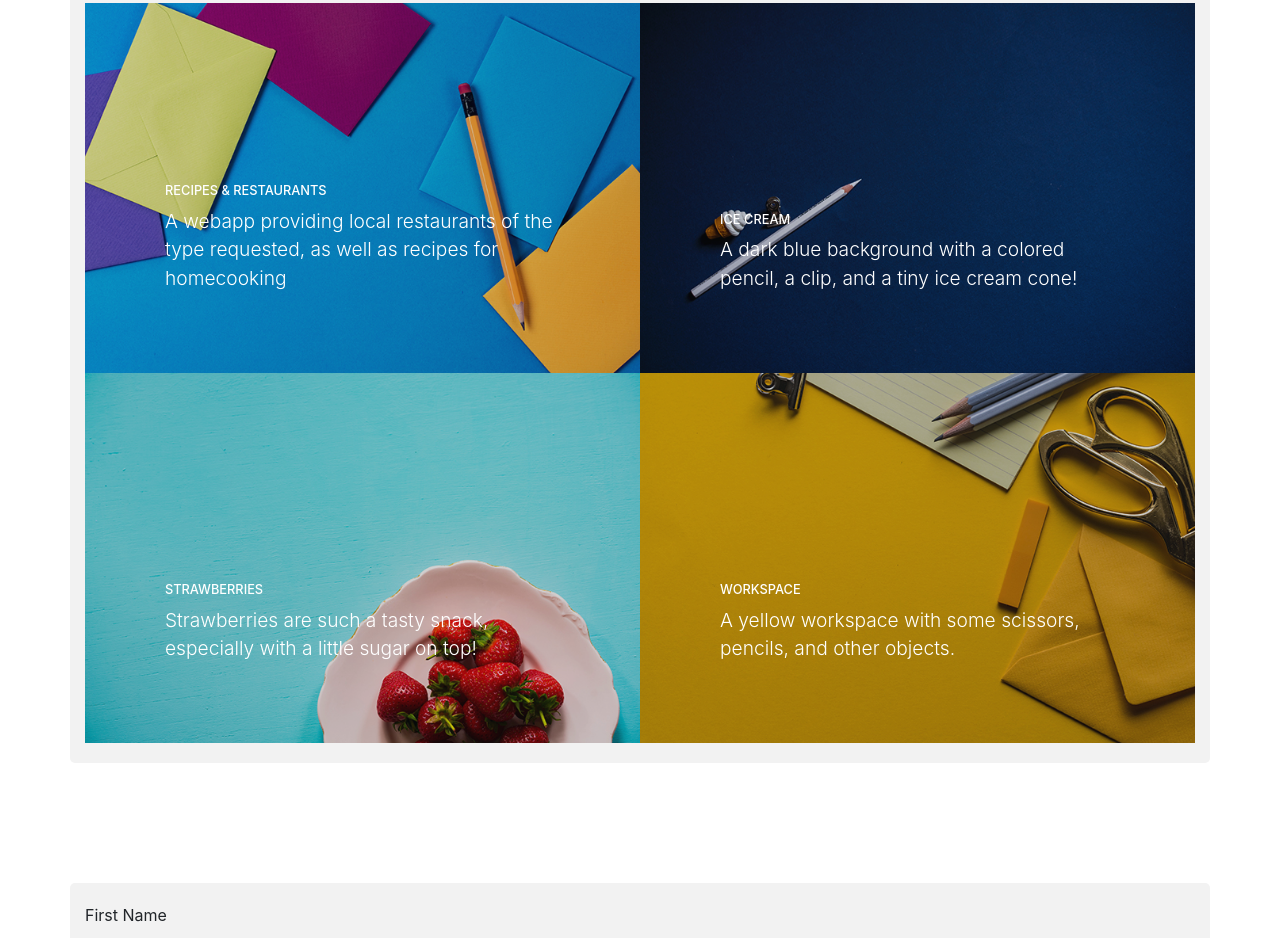
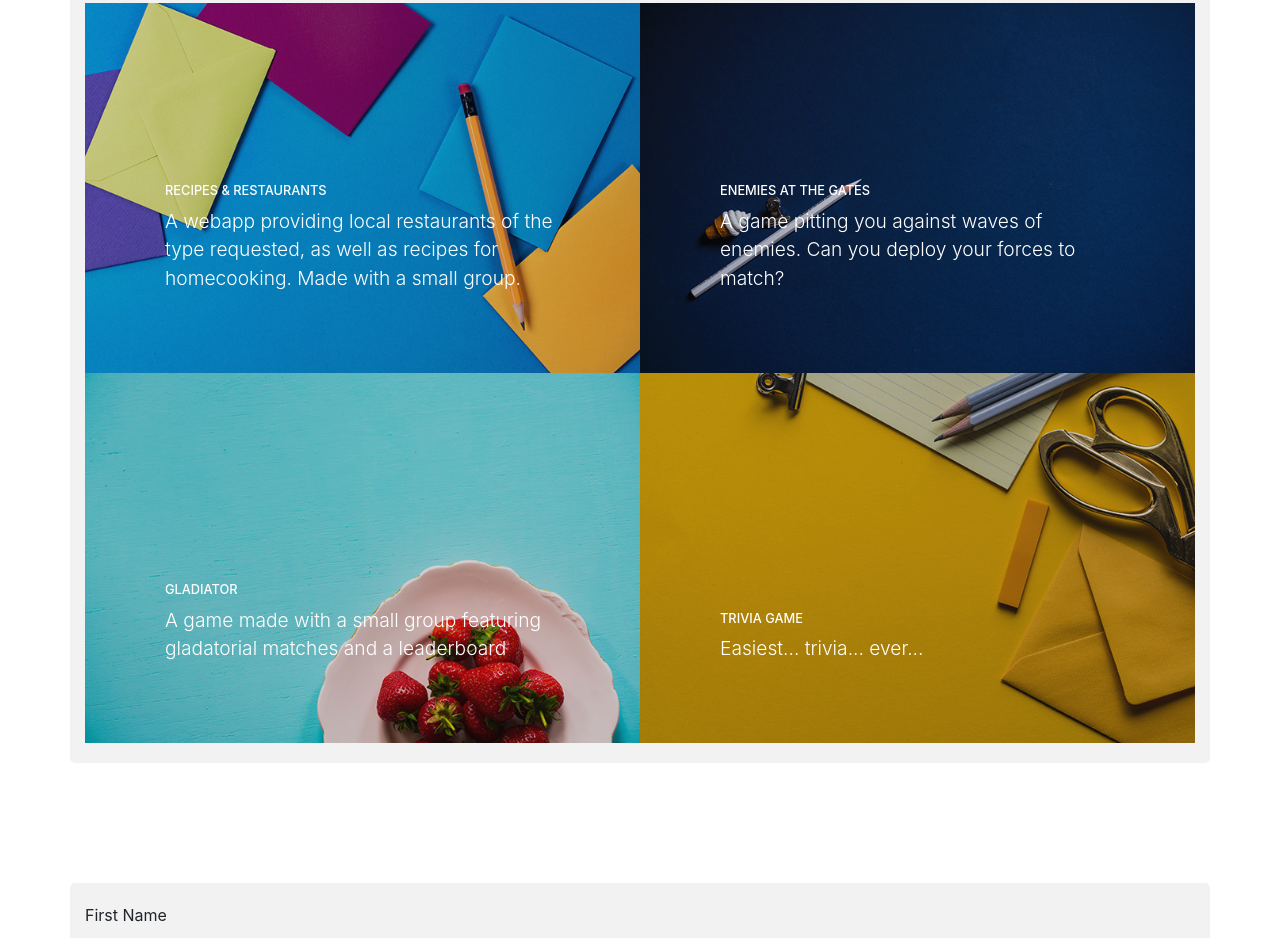
Before and after one commit to RKutner/Robert-Kutner-Portfolio, a website with bundled scripts: page index.html in a window 1280 px wide. Shown: the part 2222-3160 px from the top of the page. Built offline with nearby package versions, Linux system fonts and the light colour scheme.

Commit message:
text and links for projects

```diff
--- a/index.html
+++ b/index.html
@@ -135,44 +135,44 @@
       </div>
       <div class="row no-gutters">
         <div class="col-lg-6">
-          <a class="portfolio-item" href="#">
+          <a class="portfolio-item" href="https://rkutner.github.io/Recipes-and-Restaurants/">
             <span class="caption">
               <span class="caption-content">
                 <h2>Recipes & Restaurants</h2>
-                <p class="mb-0">A webapp providing local restaurants of the type requested, as well as recipes for homecooking  </p>
+                <p class="mb-0">A webapp providing local restaurants of the type requested, as well as recipes for homecooking. Made with a small group.  </p>
               </span>
             </span>
             <img class="img-fluid" src="img/portfolio-1.jpg" alt="">
           </a>
         </div>
         <div class="col-lg-6">
-          <a class="portfolio-item" href="#">
+          <a class="portfolio-item" href=" https://rkutner.github.io/Enemies-at-the-gates/">
             <span class="caption">
               <span class="caption-content">
-                <h2>Ice Cream</h2>
-                <p class="mb-0">A dark blue background with a colored pencil, a clip, and a tiny ice cream cone!</p>
+                <h2>Enemies at the Gates</h2>
+                <p class="mb-0">A game pitting you against waves of enemies. Can you deploy your forces to match?</p>
               </span>
             </span>
             <img class="img-fluid" src="img/portfolio-2.jpg" alt="">
           </a>
         </div>
         <div class="col-lg-6">
-          <a class="portfolio-item" href="#">
+          <a class="portfolio-item" href="https://gladiator-fights.herokuapp.com/">
             <span class="caption">
               <span class="caption-content">
-                <h2>Strawberries</h2>
-                <p class="mb-0">Strawberries are such a tasty snack, especially with a little sugar on top!</p>
+                <h2>Gladiator</h2>
+                <p class="mb-0">A game made with a small group featuring gladatorial matches and a leaderboard</p>
               </span>
             </span>
             <img class="img-fluid" src="img/portfolio-3.jpg" alt="">
           </a>
         </div>
         <div class="col-lg-6">
-          <a class="portfolio-item" href="#">
+          <a class="portfolio-item" href="https://rkutner.github.io/TriviaGame/">
             <span class="caption">
               <span class="caption-content">
-                <h2>Workspace</h2>
-                <p class="mb-0">A yellow workspace with some scissors, pencils, and other objects.</p>
+                <h2>Trivia game</h2>
+                <p class="mb-0">Easiest... trivia... ever...</p>
               </span>
             </span>
             <img class="img-fluid" src="img/portfolio-4.jpg" alt="">
```
